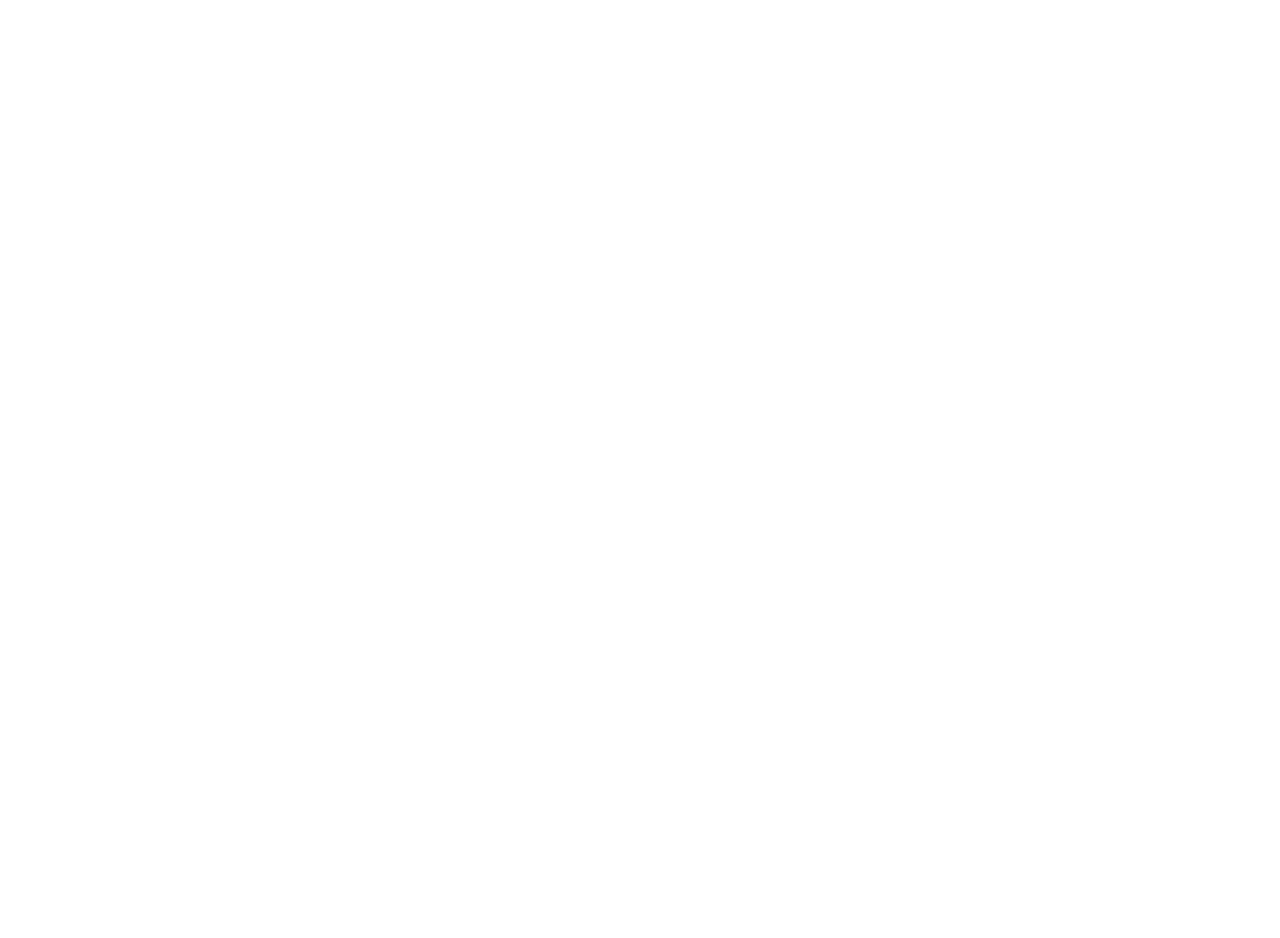
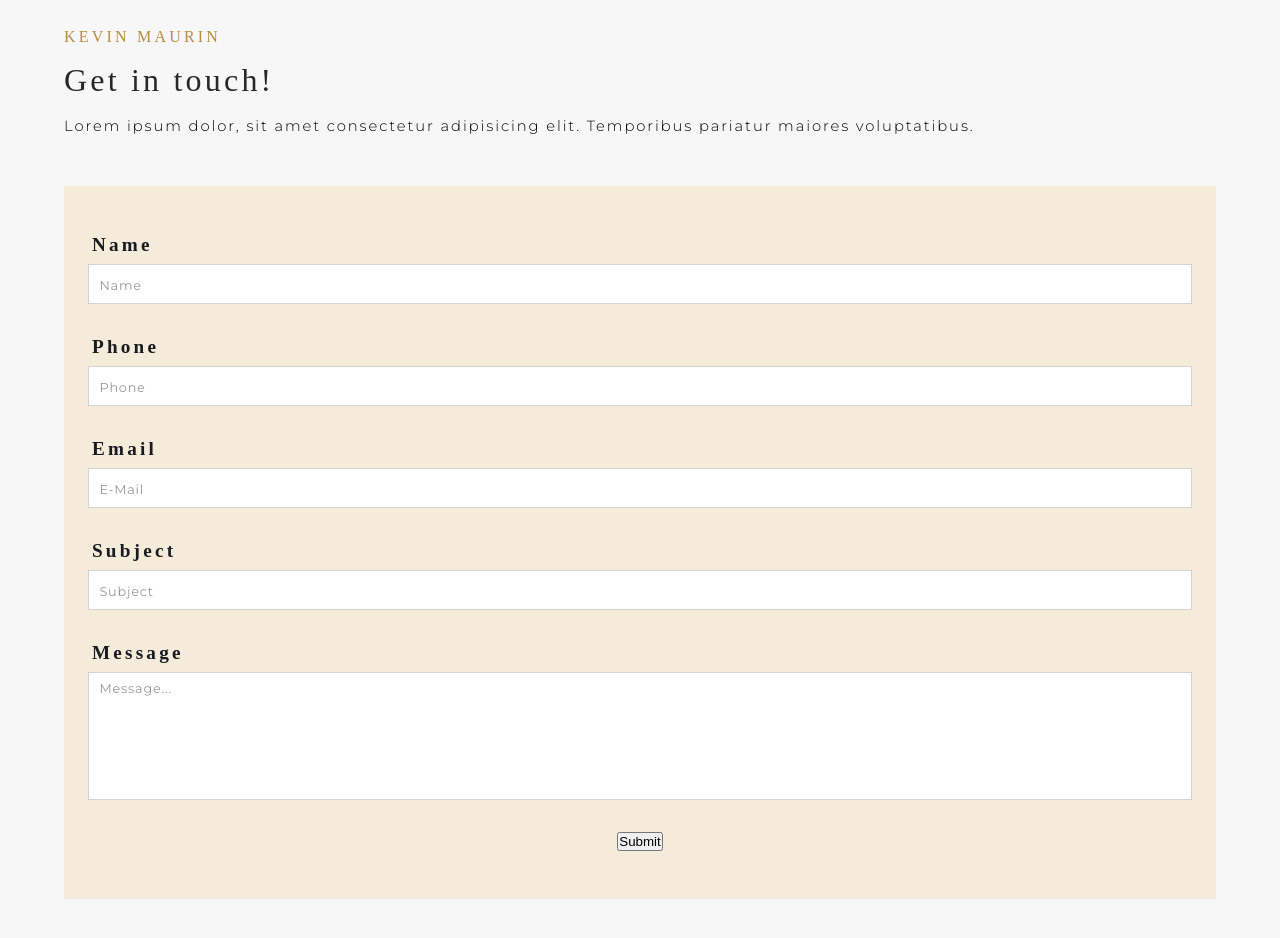
Before and after one commit to Tag-Solution/BarmanWebsite-Frontend, a React (Create React App) app: page /BarmanWebsite-Frontend/contact in a window 1280 px wide. Shown: the part 1060-1998 px from the top of the page. Before the commit the page ends 1058 px from the top, so only its background shows below. Built offline with nearby package versions, Linux system fonts and the light colour scheme; no server answers; a web font is replaced by a local one.

Commit message:
contactpage - Starting Form

```diff
--- a/package.json
+++ b/package.json
@@ -7,10 +7,12 @@
 		"@testing-library/jest-dom": "^5.16.5",
 		"@testing-library/react": "^13.4.0",
 		"@testing-library/user-event": "^13.5.0",
+		"axios": "^1.3.1",
 		"react": "^18.2.0",
 		"react-dom": "^18.2.0",
+		"react-icons": "^4.7.1",
 		"react-router-dom": "^6.6.2",
-		"react-scripts": "5.0.1",
+		"react-scripts": "^5.0.1",
 		"styled-components": "^5.3.6",
 		"web-vitals": "^2.1.4"
 	},
--- /dev/null
+++ b/src/components/Forms/ContactForm/ContactForm.js
@@ -0,0 +1,61 @@
+import React from "react";
+import styled from "styled-components";
+
+const ContactForm = () => {
+	return (
+		<Wrapper>
+			<div className="main-form-container">
+				<form action="" id="mainForm" className="main-form">
+					{/* Single Input */}
+					<div className="main-form-single-input">
+						<label htmlFor="Name">Name</label>
+						<input type="text" name="Name" id="Name" placeholder="Name" />
+					</div>
+
+					{/* Single Input */}
+					<div className="main-form-single-input">
+						<label htmlFor="Phone">Phone</label>
+						<input type="text" name="Phone" id="Phone" placeholder="Phone" />
+					</div>
+
+					{/* Single Input */}
+					<div className="main-form-single-input">
+						<label htmlFor="Email">Email</label>
+						<input type="text" name="Email" id="Email" placeholder="E-Mail" />
+					</div>
+
+					{/* Single Input */}
+					<div className="main-form-single-input">
+						<label htmlFor="Subject">Subject</label>
+						<input
+							type="text"
+							name="Subject"
+							id="Subject"
+							placeholder="Subject"
+						/>
+					</div>
+
+					{/* Single Input */}
+					<div className="main-form-single-input">
+						<label htmlFor="Message">Message</label>
+						<textarea
+							type="text"
+							name="Message"
+							id="Message"
+							placeholder="Message..."
+						/>
+					</div>
+
+					{/* Submit Form */}
+					<div className="main-form-btn-container">
+						<button type="submit">Submit</button>
+					</div>
+				</form>
+			</div>
+		</Wrapper>
+	);
+};
+
+const Wrapper = styled.main``;
+
+export default ContactForm;
--- /dev/null
+++ b/src/components/Forms/ContactForm/index.js
@@ -0,0 +1,2 @@
+import ContactForm from "./ContactForm";
+export { ContactForm };
--- /dev/null
+++ b/src/components/Forms/index.js
@@ -0,0 +1,2 @@
+import { ContactForm } from "./ContactForm";
+export { ContactForm };
--- a/src/index.css
+++ b/src/index.css
@@ -7,10 +7,10 @@
 /* ======================================================================== */
 
 @import url("https://fonts.googleapis.com/css2?family=Libre+Caslon+Display&family=Montserrat:ital,wght@0,100;0,200;0,300;0,400;0,500;0,600;0,700;0,800;1,100&display=swap");
+
 /* ======================================================================== */
-/* 2. CSS */
+/* 2. Globals */
 /* ======================================================================== */
-
 :root {
 	/* Colors */
 	--ColorWhite: #f7f7f7;
@@ -22,8 +22,8 @@
 	--ColorBlack-5: rgba(3, 3, 3, 0.5);
 	--ColorBlack-35: rgba(3, 3, 3, 0.35);
 	--ColorBlack-2: rgba(3, 3, 3, 0.2);
-	--ColorGold: #ba8d3e;
-	--ColorGoldLight: #d4a451e6;
+	--ColorGold: #ba8c3e;
+	--ColorGoldLight: #f5e6cba7;
 	--ColorFooterDivider: #505152;
 	--ColorSemiCrimson: rgb(255, 24, 70);
 	/* Fonts */
@@ -58,8 +58,10 @@ hr {
 	border: none;
 	border-top: 1px solid var(--ColorFooterDivider);
 }
-/* Sections */
-/* Sections */
+
+/* ======================================================================== */
+/* 3. Sections */
+/* ======================================================================== */
 .section {
 	width: 100%;
 	height: 100%;
@@ -98,7 +100,9 @@ hr {
 	color: var(--ColorCrimson);
 }
 
-/* Classes */
+/* ======================================================================== */
+/* 4. Buttons */
+/* ======================================================================== */
 .main-btn {
 	outline: none;
 	border: 1px solid var(--ColorGold);
@@ -131,7 +135,19 @@ hr {
 	color: var(--ColorGold);
 }
 
-/* Texts */
+@media (min-width: 768px) {
+	.main-btn {
+		padding: 0.6 1rem;
+	}
+	.main-btn-fill {
+		padding: 0.6rem 1.2rem;
+	}
+}
+
+/* ======================================================================== */
+/* 5. Texts */
+/* ======================================================================== */
+
 .paragraph {
 	font-family: var(--FontTexts);
 	letter-spacing: 0.12rem;
@@ -148,21 +164,80 @@ hr {
 	line-height: 1.45rem;
 }
 
-@media (min-width: 768px) {
-	.main-btn {
-		padding: 0.6 1rem;
-	}
-	.main-btn-fill {
-		padding: 0.6rem 1.2rem;
-	}
+/* ======================================================================== */
+/* 6. Forms */
+/* ======================================================================== */
+.main-form-container {
+	width: 100%;
 }
 
+.main-form-container .main-form {
+	background: var(--ColorGoldLight);
+	padding: 3rem 1.5rem;
+}
+
+/* Single Input */
+.main-form .main-form-single-input {
+	display: flex;
+	flex-direction: column;
+	margin-bottom: 2rem;
+}
+.main-form .main-form-single-input label {
+	padding-left: 0.25rem;
+	font-size: 1.2rem;
+	font-weight: 600;
+	font-family: var(--FontTitles);
+	color: var(--FontColorDark);
+	letter-spacing: 0.2rem;
+	margin-bottom: 0.5rem;
+}
+.main-form .main-form-single-input input {
+	height: 2.5rem;
+	border: 1px solid lightgray;
+	font-family: var(--FontTexts);
+	font-size: 1rem;
+	font-weight: 200;
+	letter-spacing: 0.05rem;
+	padding-left: 0.65rem;
+}
+
+.main-form .main-form-single-input input::placeholder {
+	font-weight: 400;
+	font-size: 0.8rem;
+	opacity: 0.75;
+}
+
+/* Single Textarea */
+.main-form .main-form-single-input textarea {
+	height: 8rem;
+	padding-top: 0.5rem;
+	border: 1px solid lightgray;
+	font-family: var(--FontTexts);
+	font-size: 1rem;
+	font-weight: 200;
+	letter-spacing: 0.05rem;
+	padding-left: 0.65rem;
+	resize: none;
+}
+
+.main-form .main-form-single-input textarea::placeholder {
+	font-weight: 400;
+	font-size: 0.8rem;
+	opacity: 0.75;
+}
+
+/* Form Button */
+.main-form .main-form-btn-container {
+	width: 100%;
+	text-align: center;
+}
+
+.main-form .main-form-btn-container button {
+}
 /* ======================================================================== */
-/* 3. Queries */
+/* Queries */
 /* ======================================================================== */
-
 /*
-
 320px = iPhone 5/SE
 375px = iPhone 6/7/8/X
 390px = iPhone 12 Pro
@@ -185,4 +260,5 @@ hr {
 
     @media (min-width: 1200px) {
     }
+
 */
--- a/src/pages/Contact/Contact.js
+++ b/src/pages/Contact/Contact.js
@@ -1,8 +1,11 @@
 import React from "react";
 import styled from "styled-components";
+import { FiMapPin } from "react-icons/fi";
+import { MdPhoneIphone } from "react-icons/md";
+import { HiOutlineMail } from "react-icons/hi";
 
 import { PageHeader } from "../../components/PageHeader";
-
+import { ContactForm } from "../../components/Forms";
 import AboutUsBG from "../../assets/temp/AboutUsBG.jpg";
 import { contact_info } from "../../utils/temp/contact_info";
 
@@ -18,32 +21,54 @@ const Contact = () => {
 				h3Text={"Réservations"}
 				pText={"Genève, Suisse"}
 			></PageHeader>
+
+			{/* =============== */}
+			{/* Contact Section */}
+			{/* =============== */}
 			<div className="section">
 				<div className="section-center">
 					{/* Contact triptico */}
-					<article className="contact-info-container">
+					<article className="contact-triptic-container">
 						<div className="single-card">
-							<span>T</span>
+							<span>{<FiMapPin></FiMapPin>}</span>
 							<div className="info">
 								<h2>Address</h2>
 								<p>{address}</p>
 							</div>
 						</div>
 						<div className="single-card">
-							<span>T</span>
+							<span>{<MdPhoneIphone></MdPhoneIphone>}</span>
 							<div className="info">
 								<h2>Phone</h2>
 								<p>{mobile}</p>
 							</div>
 						</div>
 						<div className="single-card">
-							<span>T</span>
+							<span>{<HiOutlineMail></HiOutlineMail>}</span>
 							<div className="info">
 								<h2>e-mail</h2>
 								<p>{email}</p>
 							</div>
 						</div>
 					</article>
+
+					<div className="divider"></div>
+
+					{/* Contact Form */}
+					<div className="contact-form-container">
+						<div className="contact-texts-container">
+							<h3>Kevin Maurin</h3>
+							<h2>Get in touch!</h2>
+							<p className="paragraph">
+								Lorem ipsum dolor, sit amet consectetur adipisicing elit.
+								Temporibus pariatur maiores voluptatibus.
+							</p>
+						</div>
+
+						<div className="divider-small"></div>
+
+						<ContactForm></ContactForm>
+					</div>
 				</div>
 			</div>
 		</Wrapper>
@@ -51,27 +76,78 @@ const Contact = () => {
 };
 
 const Wrapper = styled.main`
-	.contact-info-container {
+	.divider {
+		height: 6rem;
+	}
+	.divider-small {
+		height: 3rem;
+	}
+
+	// Contact Triptico
+	.contact-triptic-container {
 		background: var(--ColorGoldLight);
 		display: flex;
 		flex-direction: column;
 		.single-card {
 			width: 90%;
-			height: 8.7rem;
+			height: 9rem;
 			margin: 0 auto;
 			display: grid;
 			grid-template-columns: 4rem 1fr;
 			span {
 				display: grid;
 				place-items: center;
+				font-size: 2.7rem;
+				color: var(--ColorGold);
 			}
 			.info {
+				padding-left: 0.5rem;
 				display: flex;
 				align-items: flex-start;
 				justify-content: center;
 				flex-direction: column;
+				letter-spacing: 0.03rem;
+				h2 {
+					font-size: 1.3rem;
+					font-family: var(--FontTexts);
+					font-weight: 300;
+					color: var(--ColorBlack-7);
+					text-transform: capitalize;
+					margin: 0.25rem 0rem;
+				}
+				p {
+					color: var(--ColorGold);
+					font-weight: 300;
+					font-family: var(--FontTitles);
+				}
 			}
 		}
+	}
+
+	// Contact Form
+	.contact-form-container {
+		// Texts
+		.contact-texts-container {
+			display: flex;
+			flex-direction: column;
+			justify-content: space-between;
+			font-family: var(--FontTitles);
+			h3 {
+				text-transform: uppercase;
+				font-size: 1rem;
+				font-weight: 300;
+				letter-spacing: 0.2rem;
+				color: var(--ColorGold);
+			}
+			h2 {
+				font-size: 2rem;
+				font-weight: 300;
+				letter-spacing: 0.2rem;
+				color: var(--ColorBlack-85);
+				margin: 1rem 0rem;
+			}
+		}
+		// Form
 	}
 `;
 
```
Also changed, not shown: 1 other file (tests, documents, lock files or other folders).
